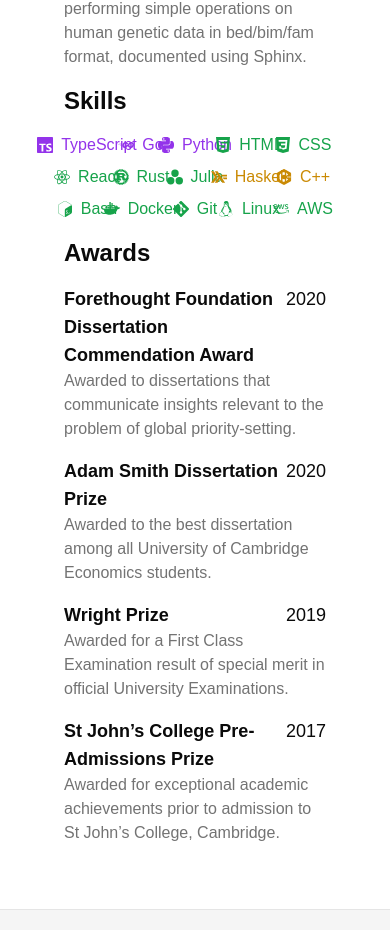
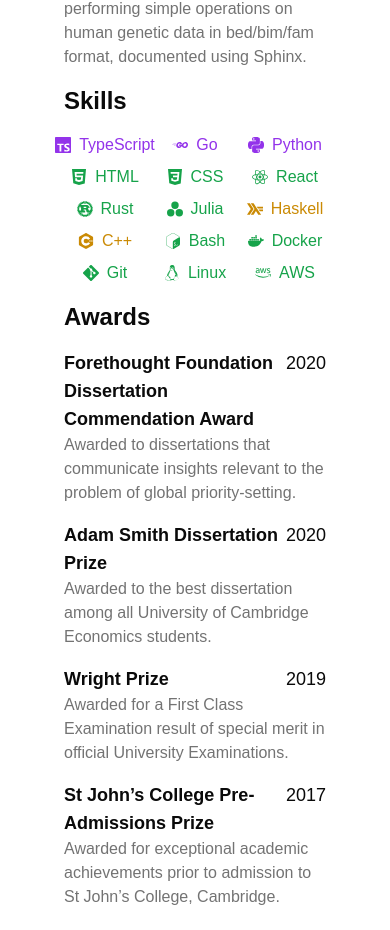
Before and after one commit to michaelbennett99/michaeldabennett.com, a Next.js app: page /cv in a window 390 px wide. Shown: the part 5212-6142 px from the top of the page. Built offline with nearby package versions, Linux system fonts and the light colour scheme.

Commit message:
only 3 skills cols on mobile

```diff
--- a/src/app/cv/_components/skills.tsx
+++ b/src/app/cv/_components/skills.tsx
@@ -21,7 +21,7 @@ import Skill from "./skill";
 
 export default function Skills() {
   return (
-    <CardBody className="grid grid-cols-5 gap-2 justify-items-center">
+    <CardBody className="grid grid-cols-3 md:grid-cols-5 gap-2 justify-items-center">
       <Skill
         icon={<SiTypescript />}
         name="TypeScript"
```
